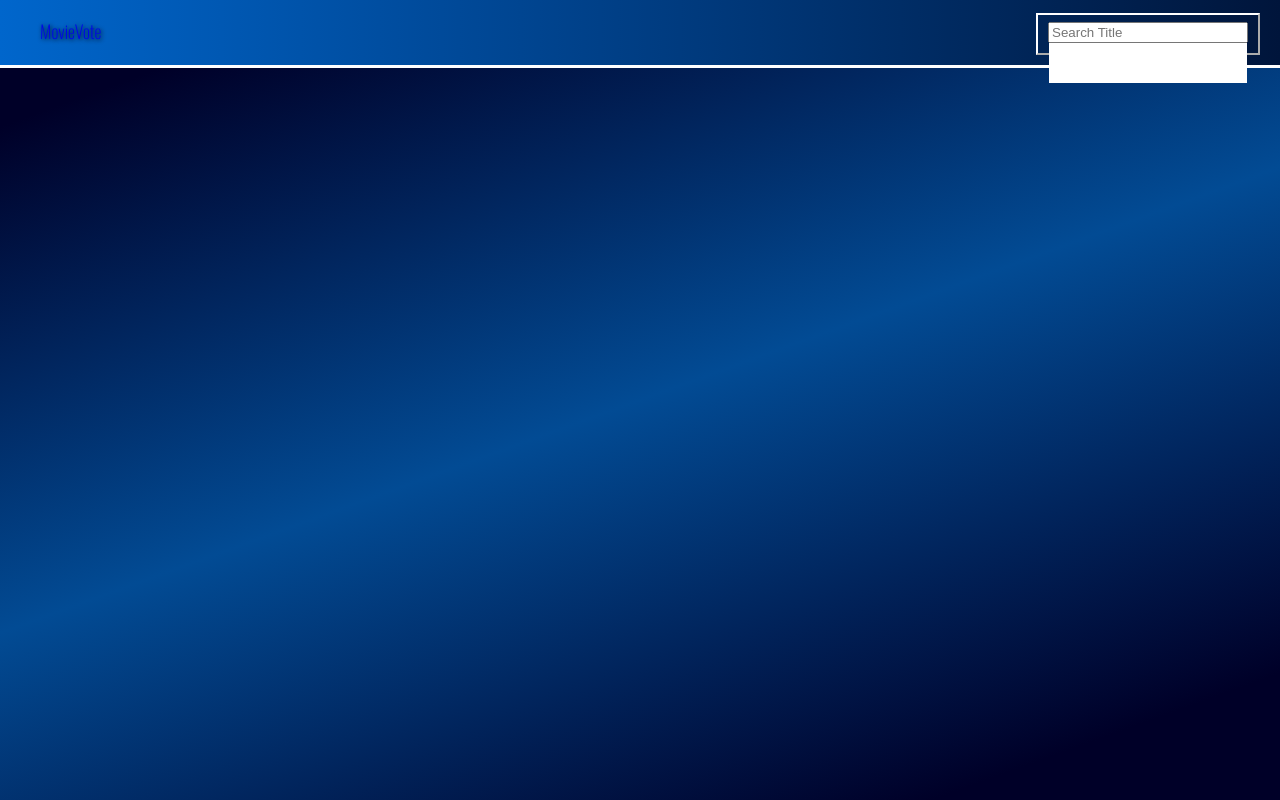
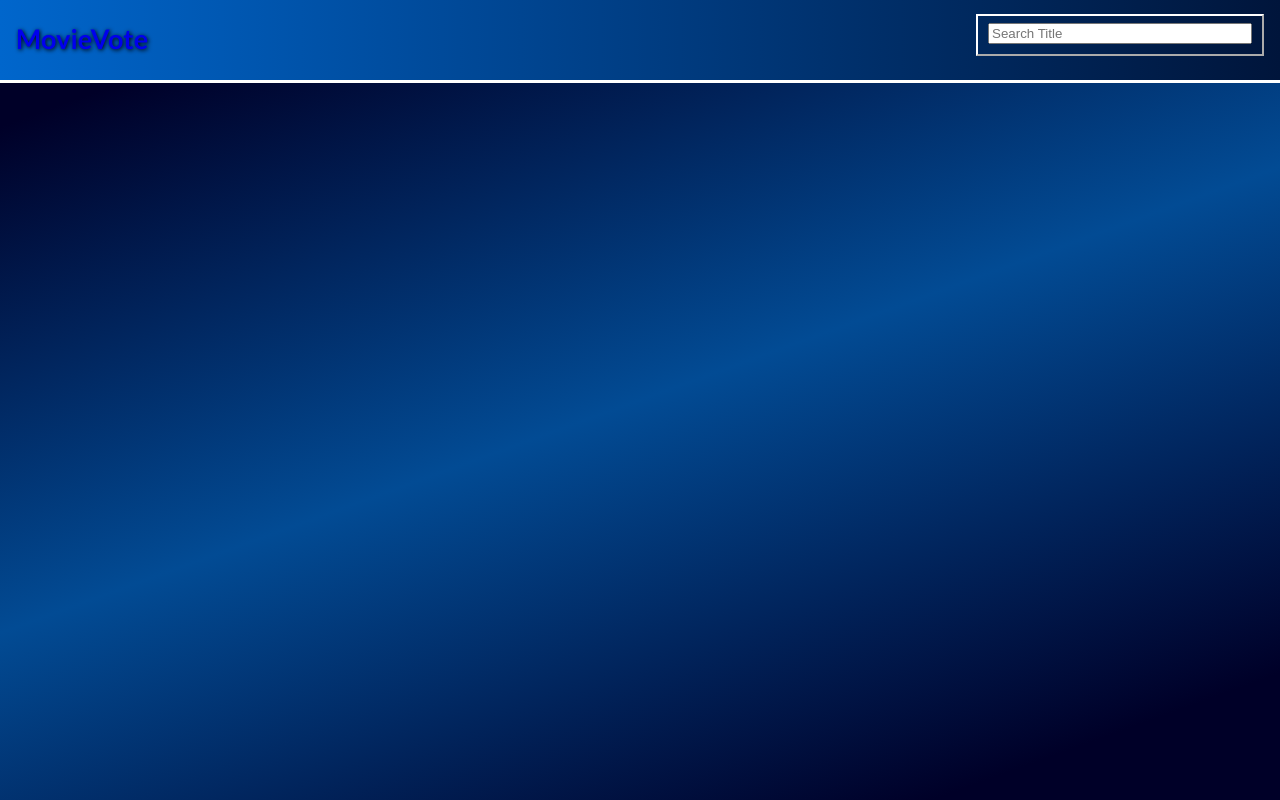
Before and after one commit to Mirza-bot/MovieRank, a Vue app: page / in a window 1280 px wide. Built offline with nearby package versions, Linux system fonts and the light colour scheme.

Commit message:
previewmodel finalized

```diff
--- a/index.html
+++ b/index.html
@@ -2,13 +2,9 @@
 <html lang="en">
   <head>
     <meta charset="UTF-8" />
-    <link rel="icon" href="./src/assets/movie.png" />
-    <link rel="preconnect" href="https://fonts.googleapis.com" />
-    <link rel="preconnect" href="https://fonts.gstatic.com" crossorigin />
-    <link
-      href="https://fonts.googleapis.com/css2?family=Lato:wght@300&family=Oswald:wght@200;700&display=swap"
-      rel="stylesheet"
-    />
+    <link rel="preconnect" href="https://fonts.googleapis.com">
+    <link rel="preconnect" href="https://fonts.gstatic.com" crossorigin>
+    <link href="https://fonts.googleapis.com/css2?family=Lato:wght@300;700&display=swap" rel="stylesheet">
     <link
       rel="stylesheet"
       href="https://use.fontawesome.com/releases/v5.15.4/css/all.css"
@@ -29,8 +25,7 @@
   body {
     min-height: 100%;
     min-width: 100%;
-    /* font-family: "Lato", sans-serif; */
-    font-family: "Oswald", sans-serif;
+    font-family: "Lato", sans-serif;
   }
 
   body {
--- a/src/App.vue
+++ b/src/App.vue
@@ -3,17 +3,34 @@
     <nav>
       <ul class="navbar__links">
         <li>
-          <a class="nav__button" href="#">MovieVote</a>
+          <a class="nav__button" href="#"><h1>MovieVote</h1></a>
           <search-bar
             :find-movie="findMovie"
             :found-movies="foundMovies"
             @pass-searched="recieveSearched"
+            :display-preview="displayPreview"
           ></search-bar>
         </li>
       </ul>
     </nav>
   </div>
-  <div class="preview__container" v-show="preview"></div>
+  <div class="preview__container" v-show="preview">
+    <h2>{{ previewedMovie["Title"] }}</h2>
+    <div class="poster__container">
+      <img
+        :src="previewedMovie['Poster']"
+        class="movie__poster"
+        alt="Movieposter"
+      />
+    </div>
+    <div class="title__info">
+      <h3>Year:</h3>
+      <h2>{{ previewedMovie["Year"] }}</h2>
+      <h3>Type:</h3>
+      <h2>{{ previewedMovie["Type"] }}</h2>
+      <div class="preview__button">Add to Votes</div>
+    </div>
+  </div>
   <div class="grid-container">
     <card-section v-for="movie in selectedMovies" :key="movie"></card-section>
   </div>
@@ -27,6 +44,7 @@ export default {
   data() {
     return {
       preview: false,
+      previewedMovie: "",
       foundMovies: "",
       searchedMovie: "",
       selectedMovies: [],
@@ -34,8 +52,10 @@ export default {
   },
   computed: {},
   methods: {
-    displayPreview() {
-      this.preview = !this.preview;
+    displayPreview(target) {
+      console.log(target);
+      this.preview = true;
+      this.previewedMovie = target;
     },
 
     fetchTitle(value, target) {
@@ -56,7 +76,6 @@ export default {
     findMovie() {
       this.foundMovies = [];
       this.fetchTitle(this.searchedMovie, this.foundMovies);
-      console.log(this.foundMovies);
     },
   },
 };
@@ -75,32 +94,51 @@ export default {
   margin-top: 10rem;
 }
 
-@media only screen and (max-width: 550px) {
+@media only screen and (max-width: 770px) {
   .grid-container {
     grid-template-columns: 80vw;
     grid-template-rows: 70vh;
     font-size: x-large;
   }
+  div .preview__container {
+    transform: translate(5vw, 15vh);
+    min-height: 60vh;
+    min-width: 90vw;
+    max-width: 80vw;
+  }
+  div .poster__container {
+    width: 50%;
+  }
+
+  div.poster__container {
+    width: 40%;
+    margin: 1rem;
+  }
 }
 
 .navbar {
-  background: linear-gradient(to left, rgb(0, 21, 59), rgb(0, 102, 204, 1));
+  background: linear-gradient(to left, rgb(0, 21, 59), rgb(0, 102, 204));
   color: white;
   text-shadow: 1px 1px 4px black;
   top: 0;
   position: fixed;
   width: 100%;
+  height: 10vh;
   font-size: large;
   font-style: bold;
   border-bottom: 3px solid white;
   z-index: 1;
 }
+
+.navbar > ul > li {
+  height: 100%;
+}
 .nav__button {
   text-decoration: none;
-  margin-bottom: 20px;
 }
-.navbar__links {
+ul.navbar__links {
   list-style-type: none;
+  padding-left: 1rem;
 }
 a:visited {
   text-decoration: none;
@@ -121,16 +159,56 @@ a:active {
 }
 
 .preview__container {
-  transform: translate(20vw, 20vh);
-  max-width: 60vw;
+  transform: translate(30vw, 20vh);
+  max-width: 40vw;
   min-height: 50vh;
-  display: flex;
-  justify-content: center;
-  align-items: center;
-  text-align: center;
   background: white;
   border: inset white 2px;
   border-bottom: outset 2px silver;
   border-radius: 10px;
 }
+
+.preview__container > h2 {
+  margin-left: 1rem;
+}
+
+.preview__container > h3 {
+  margin-left: 1rem;
+}
+
+.movie__poster {
+  width: 100%;
+  max-width: 250px;
+}
+
+.poster__container {
+  width: 40%;
+  margin: 2rem;
+}
+
+.title__info {
+  position: absolute;
+  top: 4rem;
+  right: 3rem;
+  display: inline-block;
+  font-family: "Lato", sans-serif;
+  width: 30%;
+}
+
+.preview__button {
+  position: absolute;
+  margin-top: 1rem;
+  font-style: bold;
+  color: white;
+  background: linear-gradient(35deg, rgb(0, 21, 59), rgb(0, 102, 204));
+  border: outset 6px rgb(0, 102, 204);
+  border-radius: 30px;
+  text-align: center;
+  width: 100%;
+}
+
+.preview__button:hover {
+  cursor: pointer;
+  background: linear-gradient(35deg, rgb(5, 40, 105),rgb(16, 123, 230));
+}
 </style>
--- a/src/components/SearchBar.vue
+++ b/src/components/SearchBar.vue
@@ -1,9 +1,27 @@
 <template>
   <div class="search__box">
-    <input class="search__bar" type="text" placeholder="Search Title" v-model="searchedMovie" @keyup="passSearched(), findMovie(foundMovies)"/>
-    <div class="search__list">
+    <input
+      class="search__bar"
+      type="text"
+      placeholder="Search Title"
+      v-model="searchedMovie"
+      @keyup="passSearched(), findMovie(foundMovies), showSearchList = true"
+      @click="displaySearchList"
+    />
+    <div v-show="displayBox" class="search__list">
       <ul>
-        <li class="search__list__items" v-for="movie in foundMovies" :key="movie">{{movie["Title"]}}</li>
+        <li
+          class="search__list__items"
+          v-for="movie in foundMovies"
+          :key="movie"
+          @click="
+            displayPreview(movie),
+              displaySearchList(),
+              (searchedMovie = '')
+          "
+        >
+          {{ movie["Title"] }}
+        </li>
       </ul>
     </div>
   </div>
@@ -11,36 +29,50 @@
 
 <script>
 export default {
-  props: ["findMovie", "foundMovies"],
+  props: ["findMovie", "foundMovies", "displayPreview"],
   data() {
     return {
-        searchedMovie: "",
+      searchedMovie: "",
+      showSearchList: true,
+      chosenMovie: "",
     };
   },
   methods: {
-      passSearched() {
-          this.$emit('pass-searched', this.searchedMovie);
-      }
+    passSearched() {
+      this.$emit("pass-searched", this.searchedMovie);
+    },
+    displaySearchList() {
+        this.showSearchList = !this.showSearchList
+    }
+  },
+  computed: {
+    displayBox() {
+      if (this.foundMovies[0] !== undefined && this.showSearchList === true)
+        return true;
+      else false;
+    },
   },
 };
 </script>
 
 <style>
 .search__box {
+  display: block;
   float: right;
-  margin: -5px 20px 10px 0px;
+  margin-top: -4rem;
+  margin-right: 1rem;
   border: outset white 2px;
-  padding: 1px 10px 10px 10px;
+  padding: 4px 10px 10px 10px;
 }
 
 .search__bar {
-  width: 15vw;
-  min-width: 100px;
+  min-width: 20vw;
+  width: 150px;
 }
 
 .search__list {
   margin-left: 1px;
-  width: 15.5vw;
+  width: 20.34vw;
   min-width: 106px;
   min-height: 5vh;
   background: white;
@@ -55,10 +87,12 @@ export default {
   color: black;
   font-size: small;
   text-align: start;
+  overflow: auto;
+  overflow-y: scroll;
 }
 
 .search__list > ul > li {
-  padding: 6px;
+  padding: 0.9rem;
 }
 
 .search__list > ul > li:hover {
```
